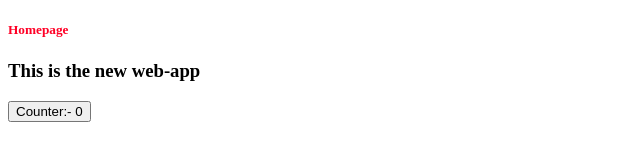
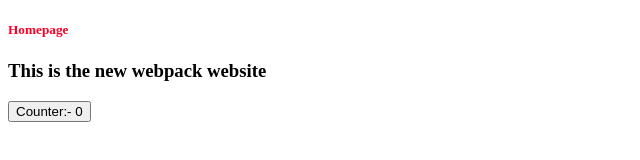
Before and after one commit to edunomatseye/webpck, a React app: page / in a window 1280 px wide. Shown: the top 160 px of the page, without its empty margins (0-640 px from the left). Built offline with nearby package versions, Linux system fonts and the light colour scheme.

Commit message:
added react-refresh webpack plugin

```diff
--- a/package.json
+++ b/package.json
@@ -21,12 +21,14 @@
     "@babel/preset-env": "^7.22.15",
     "@babel/preset-react": "^7.22.15",
     "@babel/preset-typescript": "^7.22.15",
+    "@pmmmwh/react-refresh-webpack-plugin": "^0.5.11",
     "@types/node": "^20.5.9",
     "@types/react": "^18.2.21",
     "@types/react-dom": "^18.2.7",
     "babel-loader": "^9.1.3",
     "css-loader": "^6.8.1",
     "html-webpack-plugin": "^5.5.3",
+    "react-refresh": "^0.14.0",
     "style-loader": "^3.3.3",
     "typescript": "^5.2.2",
     "webpack": "^5.88.2",
--- a/src/app.tsx
+++ b/src/app.tsx
@@ -8,7 +8,7 @@ const App = () => {
     return (
         <>
             <h5>Homepage</h5>
-            <h3>This is the new web-app</h3>
+            <h3>This is the new webpack website</h3>
             <span><Counter /></span>
         </>
     )
--- a/webpack.common.js
+++ b/webpack.common.js
@@ -1,5 +1,7 @@
 const path = require('path');
 const HtmlWebpackPlugin = require('html-webpack-plugin');
+const RRWP = require('@pmmmwh/react-refresh-webpack-plugin');
+const webpack = require('webpack')
 
 module.exports = {
     "resolve": {
@@ -36,6 +38,10 @@ module.exports = {
     plugins: [
         new HtmlWebpackPlugin({
             template: path.resolve(__dirname, "./src/index.html"),
-        })
+        }),
+        new webpack.DefinePlugin({
+            'process.env.name': JSON.stringify('Edun')
+        }),
+        new RRWP()
     ]
 }
```
Also changed, not shown: 1 other file (tests, documents, lock files or other folders).
